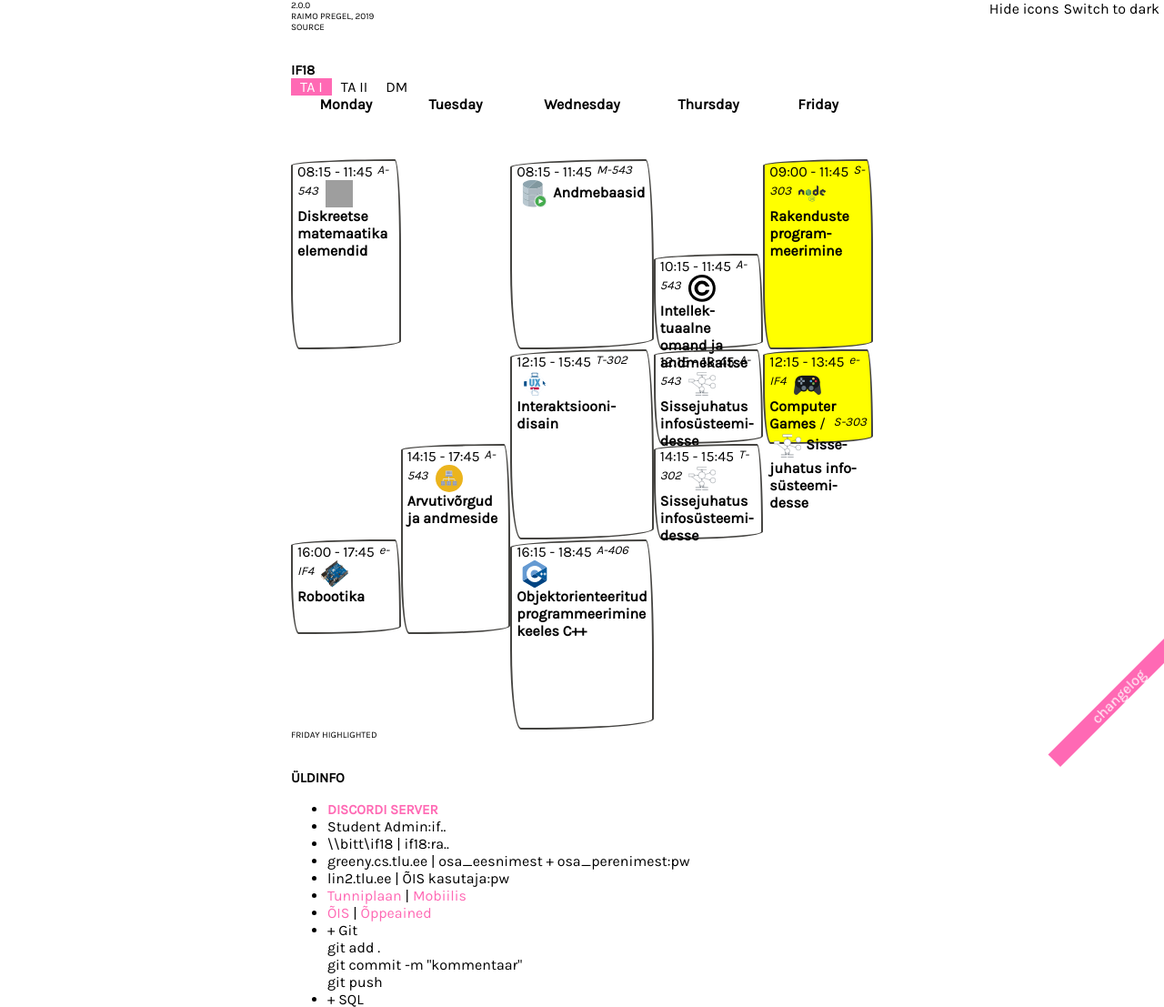
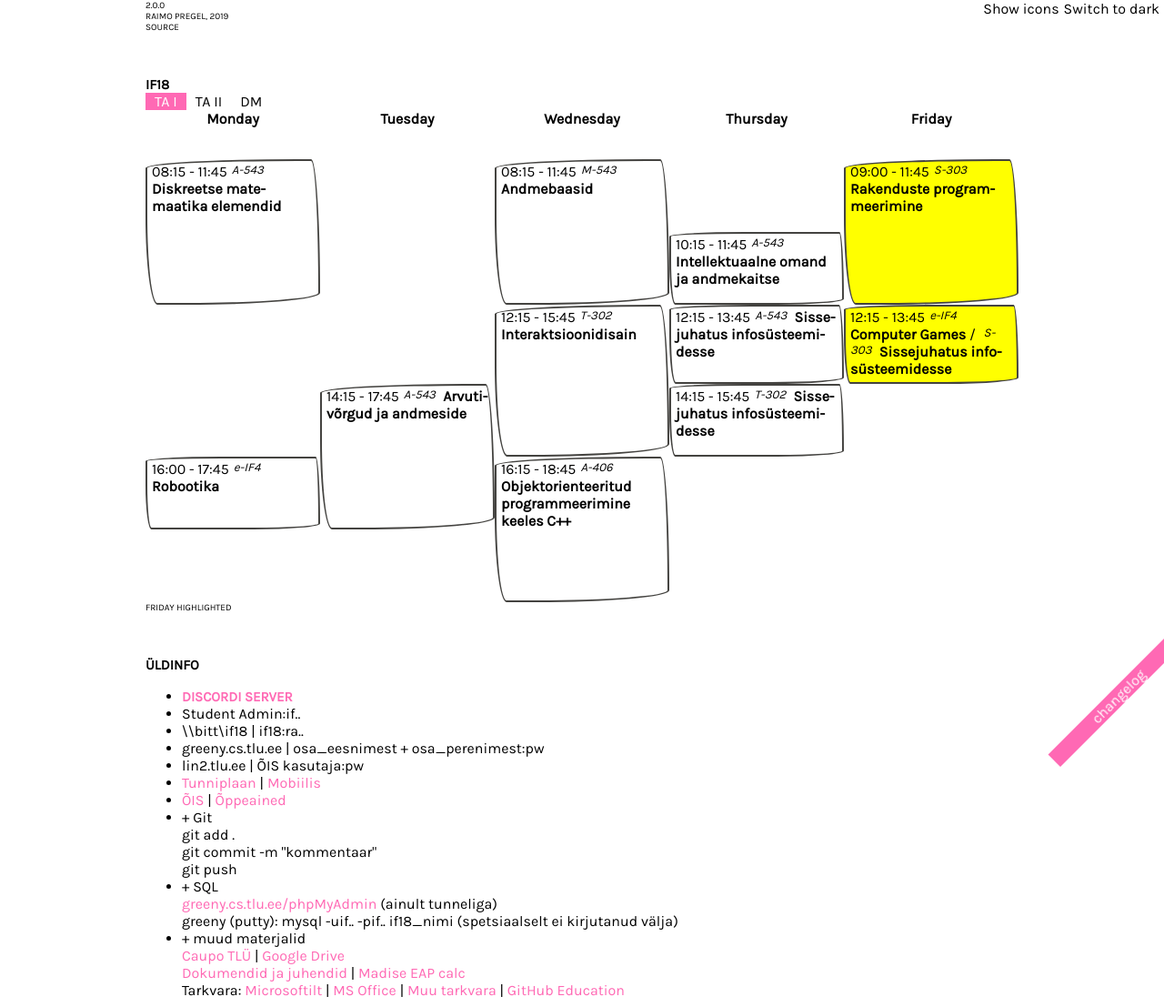
Before and after one commit to raimopew/if18_schedule, a PHP site: page / in a window 1280 px wide. Shown: the top 1107 px of the page at 91% size. Run offline with PHP 8.4, Linux system fonts and the light colour scheme; grey boxes are pictures that could not be loaded.

Commit message:
Hiding icons on first visit, fixed Chrome CSS issue, changed higer resolution width issue

```diff
--- a/index.js
+++ b/index.js
@@ -30,7 +30,7 @@ $(document).ready(() => {
     if (!params.has("theme") && !params.has("group")){
         params.append("group", "1");
         params.append("theme", "light");
-        params.append("showIcons", "true");
+        params.append("showIcons", "false");
         updateSearchParams();
     }
 
--- a/style.css
+++ b/style.css
@@ -50,7 +50,7 @@ a:link, a:visited {
 .gridTable {
     display: grid;
     grid-template-columns: repeat(5, 1fr);
-	grid-template-rows: 10% repeat(6, minmax(80px, 15%));
+	grid-template-rows: 10% repeat(6, 1fr);
 	grid-auto-flow: row;
     align-items: stretch;
     justify-content: space-evenly;
@@ -129,7 +129,7 @@ a.special:hover {
 
 .container {
 	height: 100%;
-	width: 50vw;
+	width: 75%;
 	margin: 0 auto;
     background-color: white;
 }
@@ -141,8 +141,6 @@ a.special:hover {
 .ver {
 	font-size: 10px;
 }
-
-
 
 .table1, .table2, .table3 {
 	padding-top: 5%;
```
